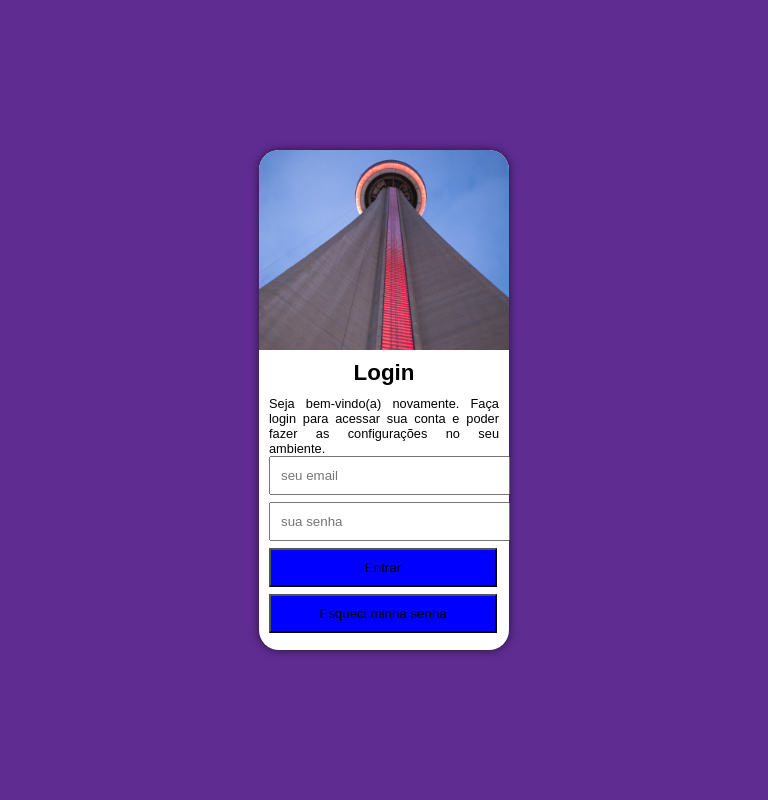
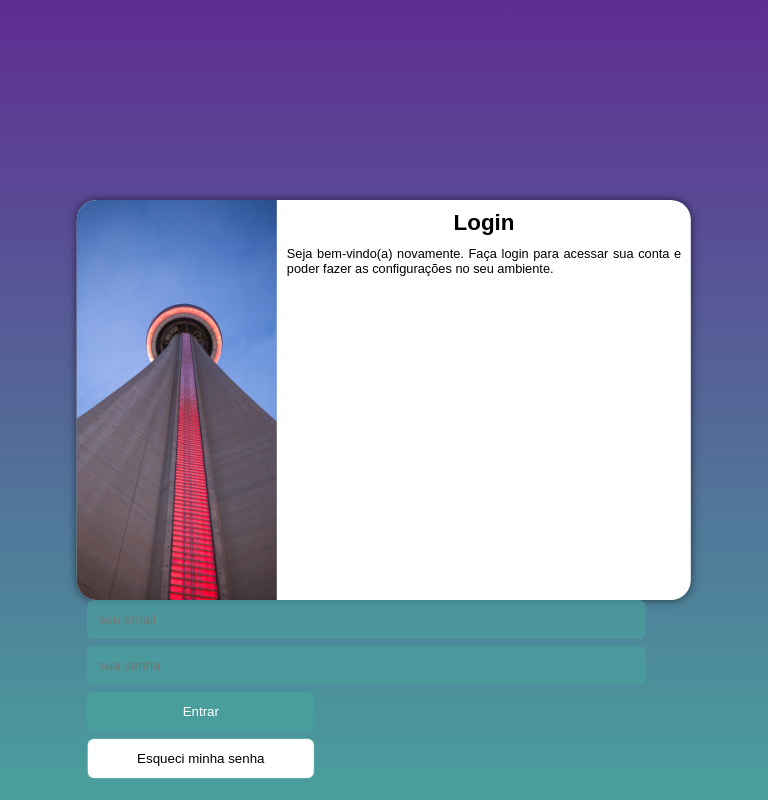
Before and after one commit to Felipeoliveeira/html-css, a PHP site: page / in a window 768 px wide. Run offline with PHP 8.4, Linux system fonts and the light colour scheme.

Commit message:
Criando versão tablet de tela de login

```diff
--- /dev/null
+++ b/tela de login reponsivo/estilo/media-query.css
@@ -0,0 +1,34 @@
+@charset "UTF-8";
+
+@media screen and (min-width:768px) and (max-width: 992px) {
+    main{
+        height: 100vh;
+        background-image: linear-gradient(to top,#49a09d,#5f2c92);
+        position: relative;
+    }
+    main > div#login{
+        width: 80vw;
+        height: 50vh;
+        background-color: white;
+        position: absolute;
+        left: 50%;
+        top: 50%;
+        transform: translate(-50%,-50%);
+        border-radius: 20px;
+        box-shadow: 0px 0px 10px rgba(2, 2, 2, 0.596);
+    }
+    main > div#login > div#imagem{
+        width: 200px;
+        height: 100%;
+        background: url(../imagens/imageone.jpg) no-repeat ;
+        background-size: cover;
+        background-position: center;
+        border-top-right-radius: 0px;
+        border-bottom-left-radius: 20px;
+        float: left;
+        margin-right: 10px;
+    }
+    main > div#login > div#formulario{
+        padding: 10px;
+    }
+}
--- a/tela de login reponsivo/estilo/style.css
+++ b/tela de login reponsivo/estilo/style.css
@@ -51,13 +51,21 @@ p{
 }
 input{
     margin-bottom: 7px;
-    padding: 10px;
+    padding: 12px;
+    border-width: 0px;
+    background-color: #49a09dab;
+    border-radius: 7px;
+    width: 90%;
+
 }
 div#login > div#formulario > form >input#submit{
-    background-color: blue;
+    background-color: #49a09de3;
+    color: white;
     width: 228px;
+    box-shadow: 0px 0px 2px #49a09de3;
 }
 div#login > div#formulario > form >input#remember{
-    background-color: blue;
+    background-color: white;
     width: 228px;
+    border: 1px solid #49a09de3;
 }
--- a/tela de login reponsivo/index.html
+++ b/tela de login reponsivo/index.html
@@ -6,6 +6,7 @@
     <meta name="viewport" content="width=device-width, initial-scale=1.0">
     <title>Login</title>
     <link rel="stylesheet" href="estilo/style.css">
+    <link rel="stylesheet" href="estilo/media-query.css">
 </head>
 <body>
     <main>
@@ -16,8 +17,8 @@
                 <h1>Login</h1>
                 <p>Seja bem-vindo(a) novamente. Faça login para acessar sua conta e poder fazer as configurações no seu ambiente.</p>
                 <form action="cadastro.php" method="post">
-                    <input type="email" name="mail" id="email" required placeholder="seu email" size="25"><br>
-                    <input type="password" name="" id="" required placeholder="sua senha" minlength="8" size="25"><br>
+                    <input type="email" name="mail" id="email" required placeholder="seu email"><br>
+                    <input type="password" name="" id="" required placeholder="sua senha" minlength="8" ><br>
                     <input type="submit" value="Entrar" id="submit"><br>
                     <input type="submit" value="Esqueci minha senha" id="remember">
                 </form>
```
